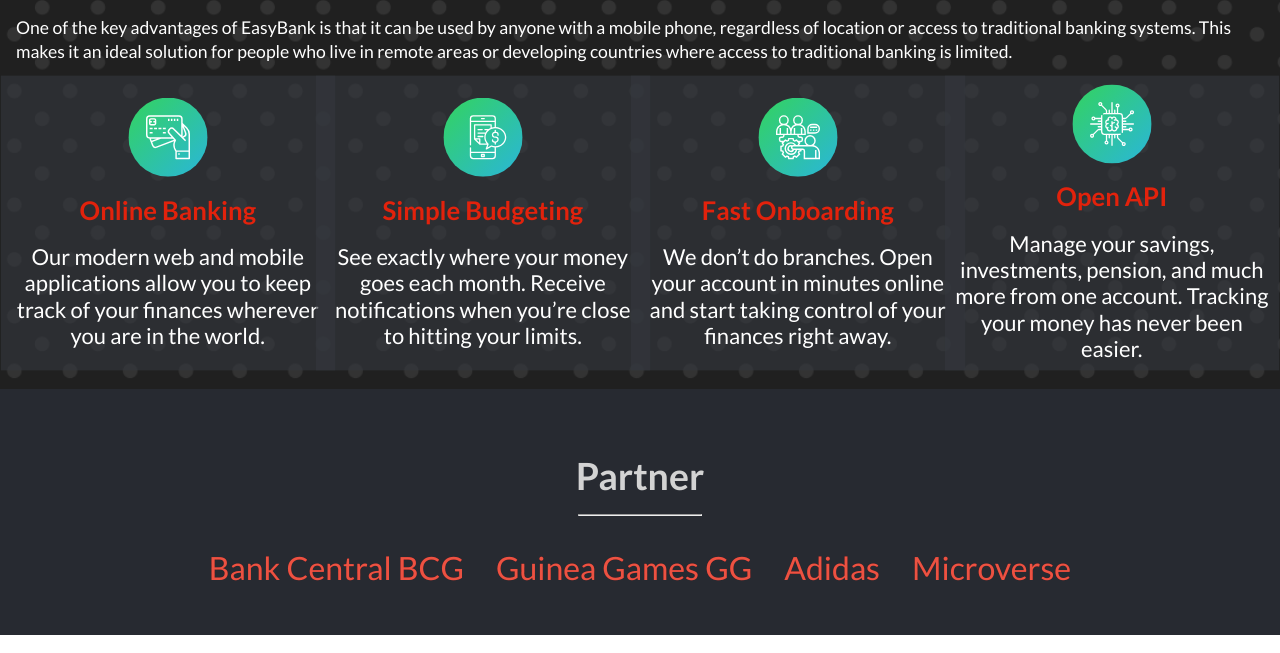
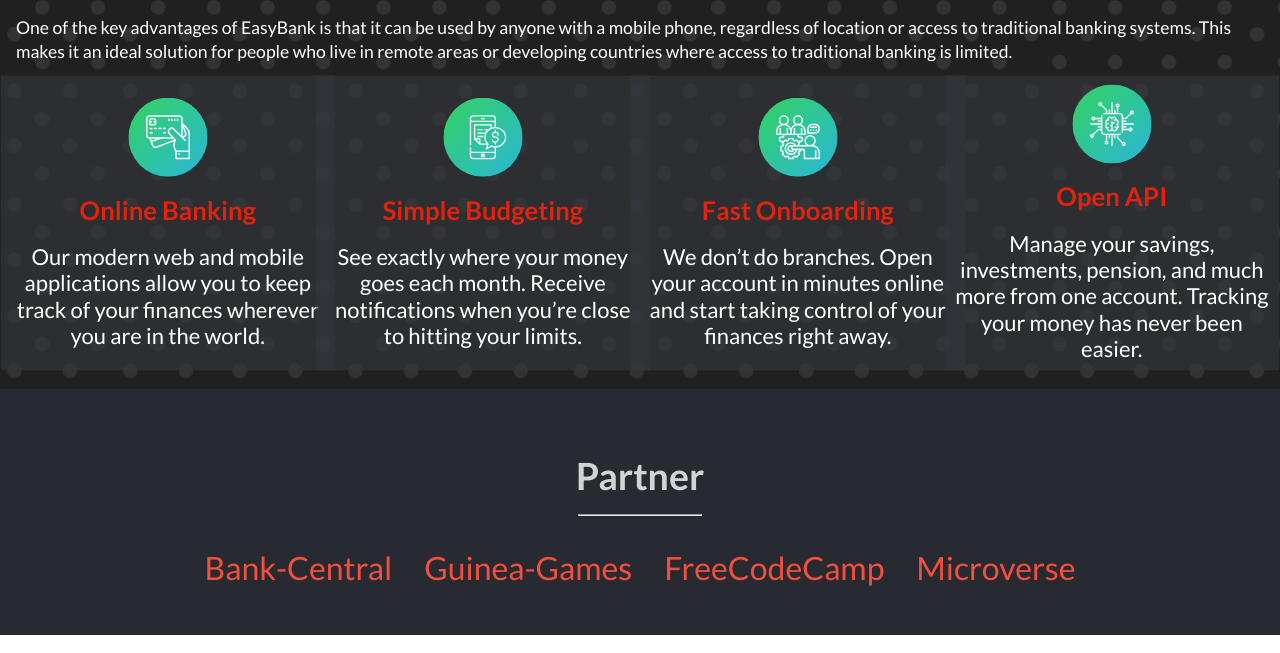
Before and after one commit to aradradev/easyBankTC, a plain HTML site: page about.html in a window 1280 px wide. Shown: the part 1794-2447 px from the top of the page. Drawn offline with nearby package versions, Linux system fonts and the light colour scheme; a web font is replaced by a local one.

```diff
--- a/about.html
+++ b/about.html
@@ -138,11 +138,10 @@
   <section class="partner">
     <h3>Partner</h3> <hr>
     <ul>
-      <li>Bank Central BCG</li>
-      <li>Guinea Games GG</li>
-      <li>Adidas</li>
+      <li>Bank-Central</li>
+      <li>Guinea-Games</li>
+      <li>freeCodeCamp</li>
       <li>Microverse</li>
-      <!-- <li><img src="images/visa.png" alt="visa" width="50%"></li> -->
     </ul>
   </section>
 
```
Also changed, not shown: README.md.
